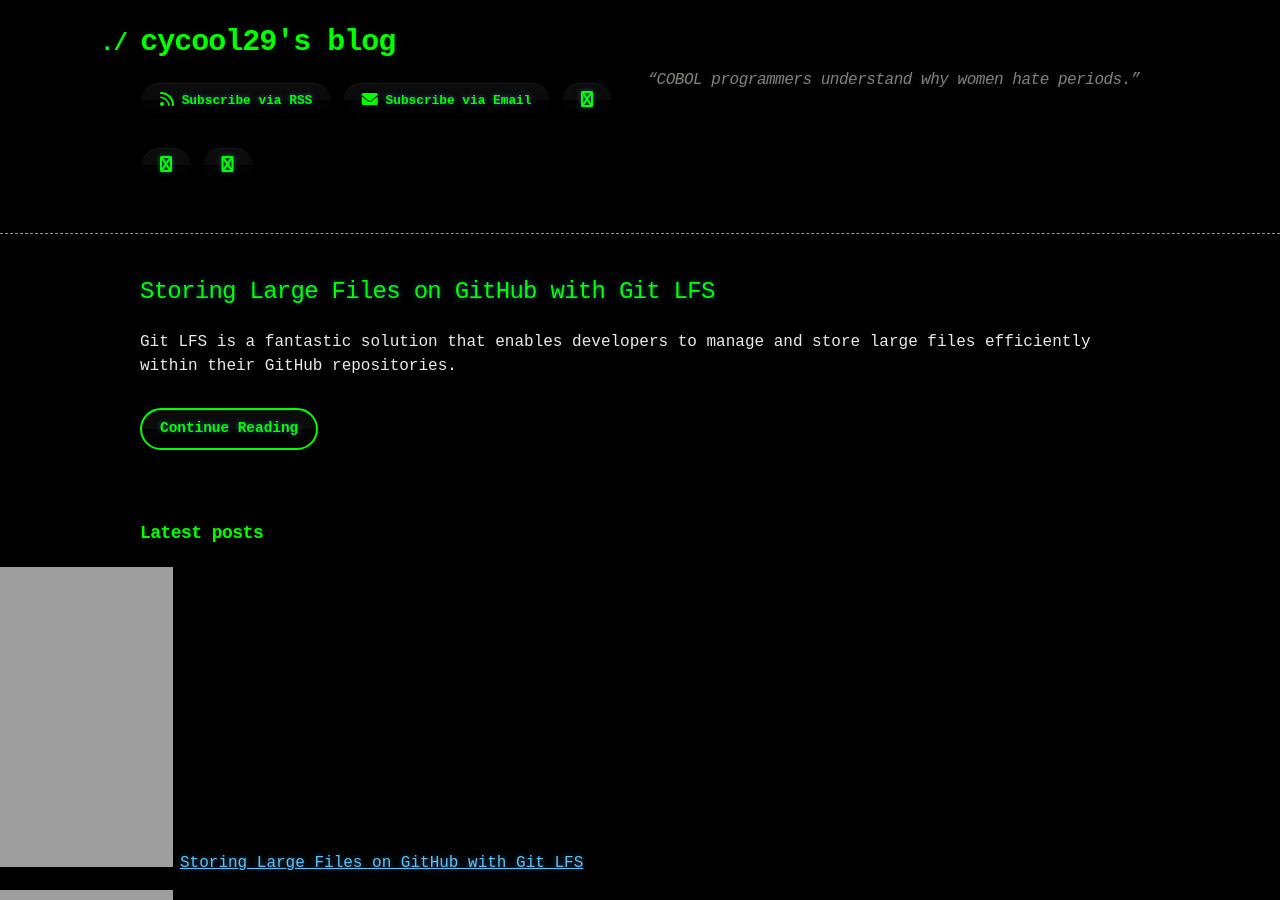
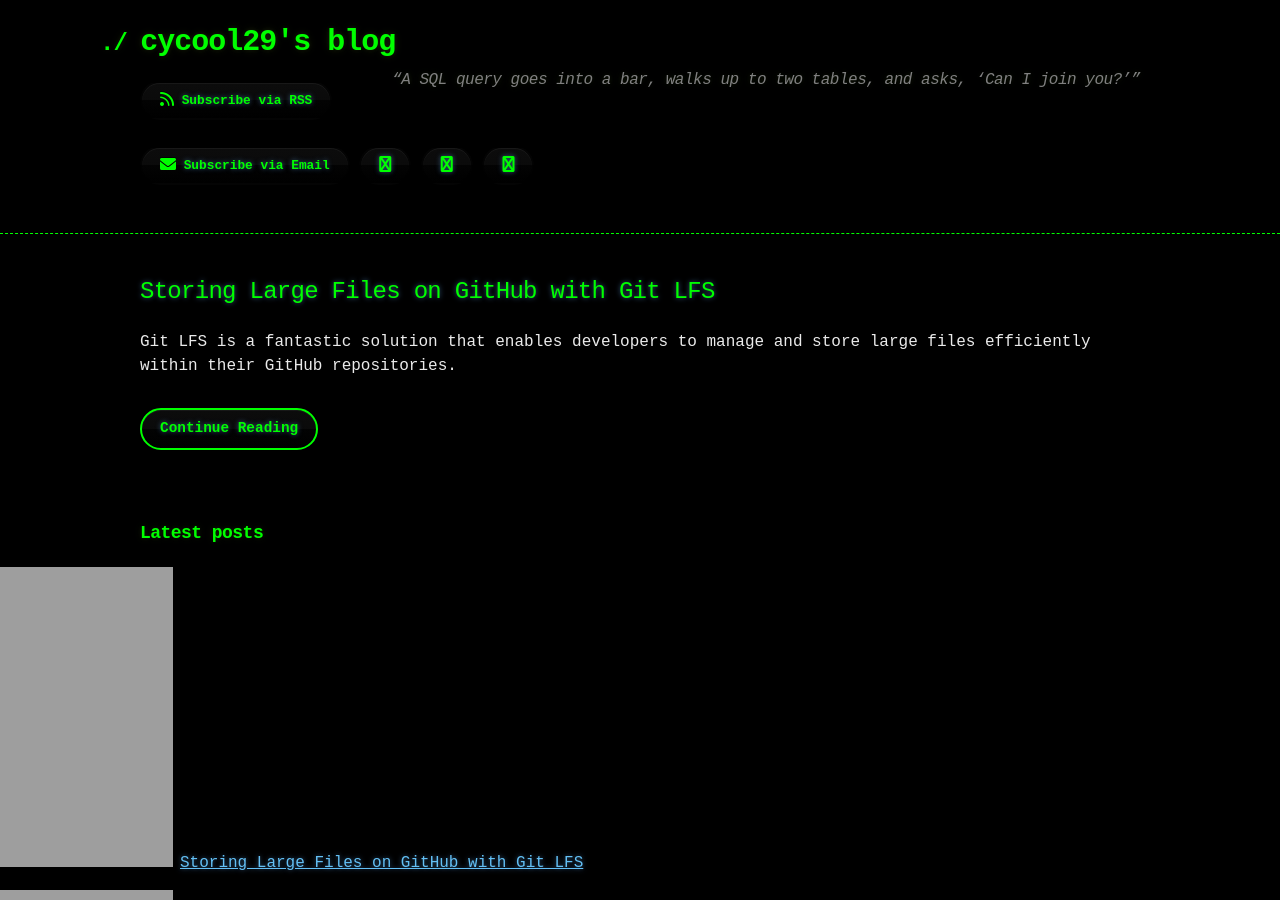
Before and after one commit to cycool29/cycool29.github.io, a Jekyll site: the page built from index.md, in a window 1280 px wide and 900 px high. Built offline with Jekyll 4.4.1, drawn with Linux system fonts in a browser that asks for light colours; a style sheet for code colours, icons or effects is not loaded.

Commit message:
Update quotes

```diff
--- a/_config.yml
+++ b/_config.yml
@@ -1,5 +1,5 @@
 title: cycool29's blog
-description: "“COBOL programmers understand why women hate periods.” "
+description: "“A SQL query goes into a bar, walks up to two tables, and asks, ‘Can I join you?’” "
 bio: A high school student. Intermediate in Python, Git, Bash. Learning JavaScript. He/Him. "
 author: cycool29
 url: https://cycool29.github.io
```
